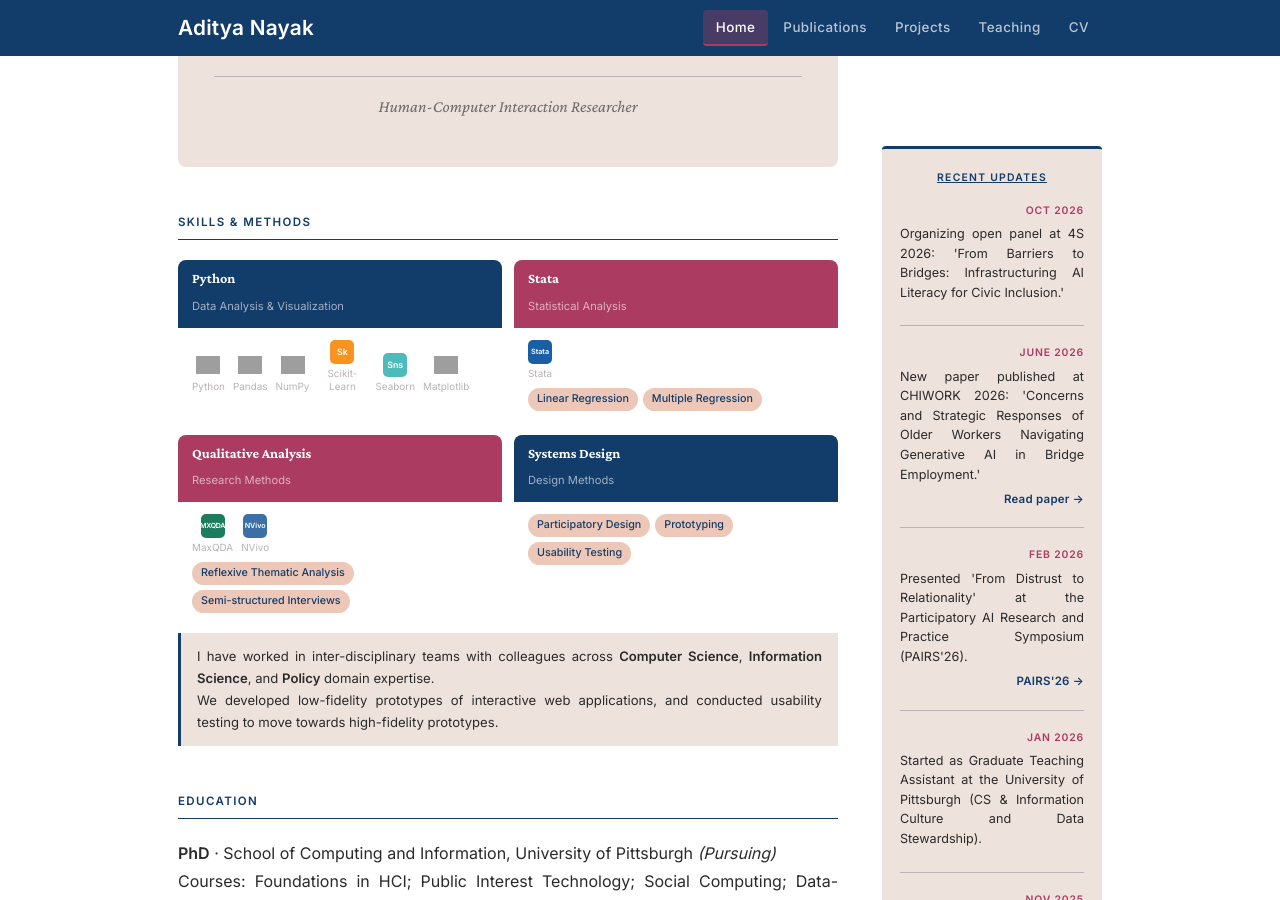
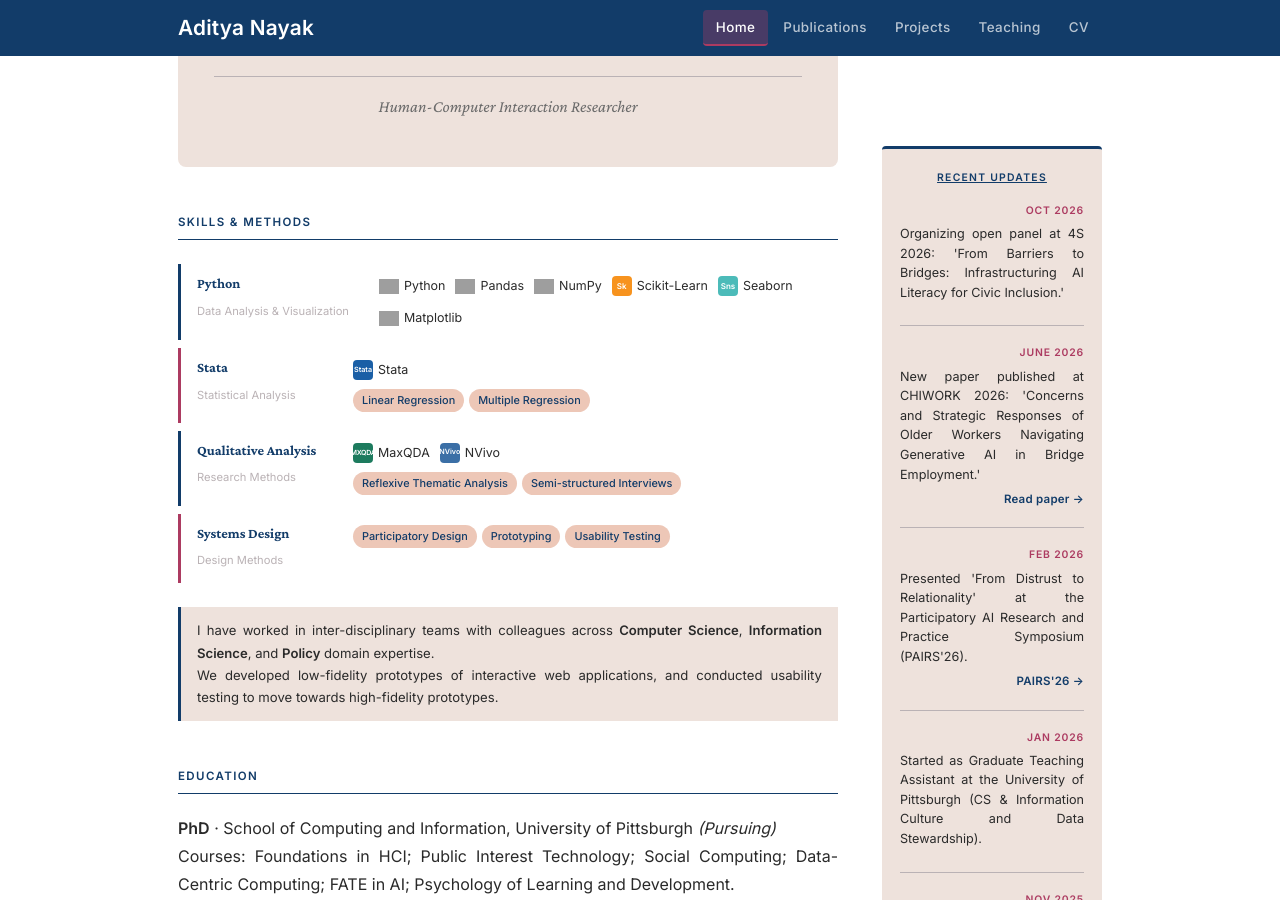
Before and after one commit to adityanayak-info/adityanayak-info.github.io, a Jekyll site: the page built from index.md, in a window 1280 px wide and 900 px high, scrolled down 868 px. Built offline with Jekyll 4.4.1, drawn with Linux system fonts in a browser that asks for light colours; grey boxes are pictures that could not be loaded.

Commit message:
Update index.md

```diff
--- a/index.md
+++ b/index.md
@@ -33,58 +33,59 @@ permalink: /
 </div>
 
 
+
 ## Skills & Methods
 
-<div class="sk-c-grid">
+<div class="sk-b-section">
 
-  <div class="sk-c-card">
-    <div class="sk-c-head"><h4>Python</h4><span>Data Analysis & Visualization</span></div>
-    <div class="sk-c-body">
-      <div class="sk-c-tools">
-        <div class="sk-c-tool"><img src="https://cdn.jsdelivr.net/gh/devicons/devicon@latest/icons/python/python-original.svg" alt="Python"><span class="sk-c-tn">Python</span></div>
-        <div class="sk-c-tool"><img src="https://cdn.jsdelivr.net/gh/devicons/devicon@latest/icons/pandas/pandas-original.svg" alt="Pandas"><span class="sk-c-tn">Pandas</span></div>
-        <div class="sk-c-tool"><img src="https://cdn.jsdelivr.net/gh/devicons/devicon@latest/icons/numpy/numpy-original.svg" alt="NumPy"><span class="sk-c-tn">NumPy</span></div>
-        <div class="sk-c-tool"><span class="sk-c-badge" style="background:#F7931E">Sk</span><span class="sk-c-tn">Scikit-Learn</span></div>
-        <div class="sk-c-tool"><span class="sk-c-badge" style="background:#4CBBB9">Sns</span><span class="sk-c-tn">Seaborn</span></div>
-        <div class="sk-c-tool"><img src="https://cdn.jsdelivr.net/gh/devicons/devicon@latest/icons/matplotlib/matplotlib-original.svg" alt="Matplotlib"><span class="sk-c-tn">Matplotlib</span></div>
+  <div class="sk-b-row">
+    <div class="sk-b-cat"><h4>Python</h4><span>Data Analysis & Visualization</span></div>
+    <div class="sk-b-right">
+      <div class="sk-b-tools">
+        <div class="sk-b-tool"><img src="https://cdn.jsdelivr.net/gh/devicons/devicon@latest/icons/python/python-original.svg" alt="Python">Python</div>
+        <div class="sk-b-tool"><img src="https://cdn.jsdelivr.net/gh/devicons/devicon@latest/icons/pandas/pandas-original.svg" alt="Pandas">Pandas</div>
+        <div class="sk-b-tool"><img src="https://cdn.jsdelivr.net/gh/devicons/devicon@latest/icons/numpy/numpy-original.svg" alt="NumPy">NumPy</div>
+        <div class="sk-b-tool"><span class="sk-b-badge" style="background:#F7931E">Sk</span>Scikit-Learn</div>
+        <div class="sk-b-tool"><span class="sk-b-badge" style="background:#4CBBB9">Sns</span>Seaborn</div>
+        <div class="sk-b-tool"><img src="https://cdn.jsdelivr.net/gh/devicons/devicon@latest/icons/matplotlib/matplotlib-original.svg" alt="Matplotlib">Matplotlib</div>
       </div>
     </div>
   </div>
 
-  <div class="sk-c-card sk-c-burg">
-    <div class="sk-c-head"><h4>Stata</h4><span>Statistical Analysis</span></div>
-    <div class="sk-c-body">
-      <div class="sk-c-tools">
-        <div class="sk-c-tool"><span class="sk-c-badge" style="background:#1A5FA6;font-size:0.45rem">Stata</span><span class="sk-c-tn">Stata</span></div>
+  <div class="sk-b-row sk-b-burg">
+    <div class="sk-b-cat"><h4>Stata</h4><span>Statistical Analysis</span></div>
+    <div class="sk-b-right">
+      <div class="sk-b-tools">
+        <div class="sk-b-tool"><span class="sk-b-badge" style="background:#1A5FA6;font-size:0.45rem">Stata</span>Stata</div>
       </div>
-      <div class="sk-c-tags">
-        <span class="sk-c-tag">Linear Regression</span>
-        <span class="sk-c-tag">Multiple Regression</span>
+      <div class="sk-b-tags">
+        <span class="sk-b-tag">Linear Regression</span>
+        <span class="sk-b-tag">Multiple Regression</span>
       </div>
     </div>
   </div>
 
-  <div class="sk-c-card sk-c-burg">
-    <div class="sk-c-head"><h4>Qualitative Analysis</h4><span>Research Methods</span></div>
-    <div class="sk-c-body">
-      <div class="sk-c-tools">
-        <div class="sk-c-tool"><span class="sk-c-badge" style="background:#1D7B5E;font-size:0.44rem;letter-spacing:-.3px">MXQDA</span><span class="sk-c-tn">MaxQDA</span></div>
-        <div class="sk-c-tool"><span class="sk-c-badge" style="background:#3B6FA6;font-size:0.45rem">NVivo</span><span class="sk-c-tn">NVivo</span></div>
+  <div class="sk-b-row">
+    <div class="sk-b-cat"><h4>Qualitative Analysis</h4><span>Research Methods</span></div>
+    <div class="sk-b-right">
+      <div class="sk-b-tools">
+        <div class="sk-b-tool"><span class="sk-b-badge" style="background:#1D7B5E;font-size:0.44rem;letter-spacing:-.3px">MXQDA</span>MaxQDA</div>
+        <div class="sk-b-tool"><span class="sk-b-badge" style="background:#3B6FA6;font-size:0.45rem">NVivo</span>NVivo</div>
       </div>
-      <div class="sk-c-tags">
-        <span class="sk-c-tag">Reflexive Thematic Analysis</span>
-        <span class="sk-c-tag">Semi-structured Interviews</span>
+      <div class="sk-b-tags">
+        <span class="sk-b-tag">Reflexive Thematic Analysis</span>
+        <span class="sk-b-tag">Semi-structured Interviews</span>
       </div>
     </div>
   </div>
 
-  <div class="sk-c-card">
-    <div class="sk-c-head"><h4>Systems Design</h4><span>Design Methods</span></div>
-    <div class="sk-c-body">
-      <div class="sk-c-tags">
-        <span class="sk-c-tag">Participatory Design</span>
-        <span class="sk-c-tag">Prototyping</span>
-        <span class="sk-c-tag">Usability Testing</span>
+  <div class="sk-b-row sk-b-burg">
+    <div class="sk-b-cat"><h4>Systems Design</h4><span>Design Methods</span></div>
+    <div class="sk-b-right">
+      <div class="sk-b-tags">
+        <span class="sk-b-tag">Participatory Design</span>
+        <span class="sk-b-tag">Prototyping</span>
+        <span class="sk-b-tag">Usability Testing</span>
       </div>
     </div>
   </div>
```
